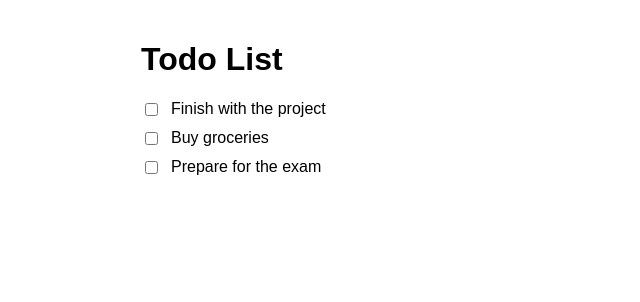
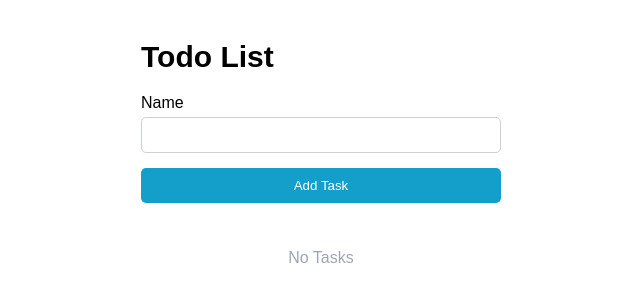
Before and after one commit to Liza-Veis/bsa-react-lecture-app, a React (Vite) app: page / in a window 1280 px wide. Shown: the top 302 px of the page, without its empty margins (319-959 px from the left). Built offline with nearby package versions, Linux system fonts and the light colour scheme.

Commit message:
feat: add an ability to add a new task

```diff
--- /dev/null
+++ b/src/components/add-task-form/add-task-form.tsx
@@ -0,0 +1,41 @@
+import { ChangeEvent, FormEvent, useState } from 'react';
+
+type Props = {
+  onSubmit: (name: string) => void;
+}
+
+const AddTaskForm = ({ onSubmit }: Props) => {
+  const [name, setName] = useState('');
+
+  const handleNameChange = (e: ChangeEvent<HTMLInputElement>) => {
+    setName(e.target.value)
+  };
+
+  const handleSubmit = (e: FormEvent) => {
+    e.preventDefault();
+
+    if (name.trim() === '') {
+      return
+    }
+
+    onSubmit(name);
+    setName('');
+  }
+
+  return (
+    <form className="add-task" onSubmit={handleSubmit}>
+      <label className="add-task__label">
+        Name
+        <input
+          type="text"
+          value={name}
+          onChange={handleNameChange}
+          className="add-task__input"
+        />
+      </label>
+      <button className="add-task__button">Add Task</button>
+    </form>
+  );
+};
+
+export { AddTaskForm };
--- a/src/components/app/app.tsx
+++ b/src/components/app/app.tsx
@@ -1,10 +1,25 @@
+import { useState } from 'react';
+import { AddTaskForm } from '../add-task-form/add-task-form';
 import { TaskList } from '../task-list/task-list';
 
 const App = (): JSX.Element => {
+  const [tasks, setTasks] = useState<{ title: string; id: string; }[]>([]);
+
+  const addTask = (name: string) => {
+    setTasks([
+        ...tasks,
+        {
+          id: crypto.randomUUID(),
+          title: name,
+        },
+    ]);
+  }
+
   return (
     <main>
-      <h1>Todo List</h1>
-      <TaskList />
+      <h1 className="header">Todo List</h1>
+      <AddTaskForm onSubmit={addTask}/>
+      <TaskList items={tasks} />
     </main>
   );
 };
--- a/src/components/task-list/task-list.tsx
+++ b/src/components/task-list/task-list.tsx
@@ -2,22 +2,11 @@ import { ChangeEvent } from 'react';
 
 import { TaskItem } from '../task-item/task-item';
 
-const items = [
-  {
-    id: 1,
-    title: 'Finish with the project',
-  },
-  {
-    id: 2,
-    title: 'Buy groceries',
-  },
-  {
-    id: 3,
-    title: 'Prepare for the exam',
-  },
-];
+type Props = {
+  items: { title: string; id: string; }[];
+}
 
-const TaskList = (): JSX.Element => {
+const TaskList = ({ items }: Props): JSX.Element => {
   const hasItems = items.length !== 0;
 
   const handleChange = (e: ChangeEvent) => {
```
